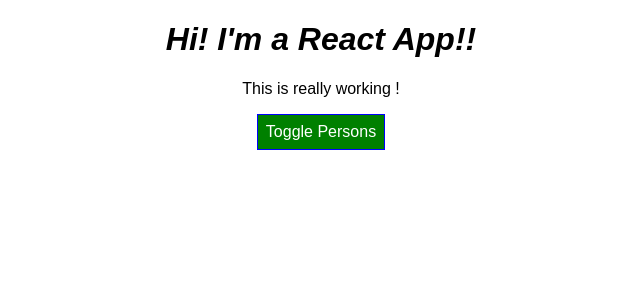
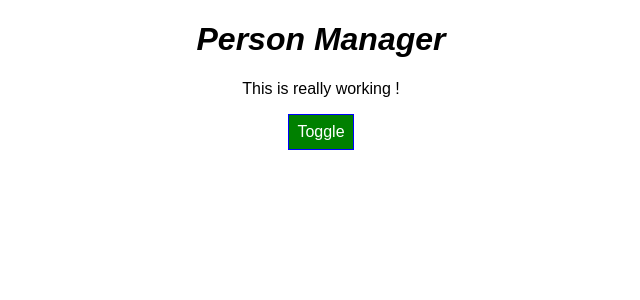
Before and after one commit to MudassirAhmedShaik/myreact, a React (Create React App) app: page / in a window 1280 px wide. Shown: the top 300 px of the page, without its empty margins (319-959 px from the left). Built offline with nearby package versions, Linux system fonts and the light colour scheme.

Commit message:
11 Mar 2020- 1

```diff
--- a/src/components/Cockpit/Cockpit.js
+++ b/src/components/Cockpit/Cockpit.js
@@ -0,0 +1,28 @@
+import React from "react";
+import classes from "./Cockpit.module.css";
+
+const Cockpit = props => {
+  const AssinedClasses = [];
+  let btnClass = "";
+  if (props.ShowPersons) btnClass = classes.Red;
+  if (props.persons.length <= 2) AssinedClasses.push(classes.red);
+  if (props.persons.length <= 1) AssinedClasses.push(classes.bold);
+  return (
+    <div className={classes.Cockpit}>
+      <h1 style={{ fontStyle: "italic" }}>{props.title}</h1>
+      <p className={AssinedClasses.join(" ")}>This is really working !</p>
+      {/* <StyledButton */}
+      <button
+        className={btnClass}
+        // alt={this.state.showPersons}
+        onClick={props.clicked}
+      >
+        {" "}
+        Toggle
+      </button>
+      {/* </StyledButton> */}
+    </div>
+  );
+};
+
+export default Cockpit;
--- /dev/null
+++ b/src/components/Cockpit/Cockpit.module.css
@@ -0,0 +1,35 @@
+/* .App {
+  font-family: sans-serif;
+  text-align: center;
+} */
+
+.red {
+  color: red;
+}
+
+.bold {
+  font-weight: bold;
+}
+
+.Cockpit button {
+  background-color: green;
+  color: white;
+  border: 1px solid blue;
+  font: inherit;
+  padding: 8px;
+  cursor: pointer;
+}
+
+.Cockpit button.Red {
+  background-color: red;
+}
+
+.Cockpit button:hover {
+  background-color: lightgreen;
+  color: black;
+}
+
+.Cockpit button.Red:hover {
+  background-color: salmon;
+  color: black;
+}
--- a/src/components/Persons/Person/Person.js
+++ b/src/components/Persons/Person/Person.js
@@ -1,4 +1,4 @@
-import React from "react";
+import React, { Component } from "react";
 // import Radium from "radium";
 // import "./Person.css";
 // import styled from "styled-components";
@@ -17,24 +17,29 @@ import classes from "./Person.module.css";
 //   }
 // `;
 
-const person = props => {
+class Person extends Component {
   // const style = {
   //   "@media(min-width:400px)": { width: "350px" }
   // };
-
+  render() {
     return (
       // <StyledDiv>
       // <div className="Person" style={style}>
       <div className={classes.Person}>
-      <p onClick={props.click}>
-        I'm a {props.name} and my age is {props.age} years old.
+        <p onClick={this.props.click}>
+          I'm a {this.props.name} and my age is {this.props.age} years old.
         </p>
-      <p>{props.children}</p>
-      <input type="text" onChange={props.changed} value={props.name} />
+        <p>{this.props.children}</p>
+        <input
+          type="text"
+          onChange={this.props.changed}
+          value={this.props.name}
+        />
       </div>
       // </StyledDiv>
     );
-};
+  }
+}
 
 // export default Radium(person);
-export default person;
+export default Person;
--- a/src/components/Persons/Persons.js
+++ b/src/components/Persons/Persons.js
@@ -0,0 +1,20 @@
+import React, { Component } from "react";
+import Person from "./Person/Person";
+
+class Persons extends Component {
+  render() {
+    return this.props.persons.map((person, index) => {
+      return (
+        <Person
+          name={person.name}
+          age={person.age}
+          key={person.id}
+          click={() => this.props.clicked(index)}
+          changed={event => this.props.changed(event, person.id)}
+        />
+      );
+    });
+  }
+}
+
+export default Persons;
--- a/src/containers/App.js
+++ b/src/containers/App.js
@@ -1,8 +1,9 @@
 import React, { Component } from "react";
 // import Radium, { StyleRoot } from "radium";
-import "./styles.css";
-import styled from "styled-components";
-import Person from "../components/Persons/Person/Person";
+import classes from "./App.module.css";
+// import styled from "styled-components";
+import Persons from "../components/Persons/Persons";
+import Cockpit from "../components/Cockpit/Cockpit";
 
 /*export default function App(){
   return (
@@ -13,18 +14,18 @@ import Person from "../components/Persons/Person/Person";
   );
 }*/
 
-const StyledButton = styled.button`
-  background-color: ${props => (props.alt ? "red" : "green")};
-  color: white;
-  border: 1px solid blue;
-  font: inherit;
-  padding: 8px;
-  cursor: pointer;
-  &:hover {
-    background-color: ${props => (props.alt ? "salmon" : "lightgreen")};
-    color: black;
-  }
-`;
+// const StyledButton = styled.button`
+//   background-color: ${props => (props.alt ? "red" : "green")};
+//   color: white;
+//   border: 1px solid blue;
+//   font: inherit;
+//   padding: 8px;
+//   cursor: pointer;
+//   &:hover {
+//     background-color: ${props => (props.alt ? "salmon" : "lightgreen")};
+//     color: black;
+//   }
+// `;
 
 class App extends Component {
   state = {
@@ -74,19 +75,11 @@ class App extends Component {
     let personsList = null;
     if (this.state.showPersons) {
       personsList = (
-        <div>
-          {this.state.persons.map((person, index) => {
-            return (
-              <Person
-                name={person.name}
-                age={person.age}
-                key={person.id}
-                click={() => this.deletePersonHandler(index)}
-                changed={event => this.nameChangedHandler(event, person.id)}
-              />
-            );
-          })}
-        </div>
+        <Persons
+          clicked={this.deletePersonHandler}
+          changed={this.nameChangedHandler}
+          persons={this.state.persons}
+        />
       );
       // style.backgroundColor = "red";
       // style["&:hover"] = {
@@ -94,21 +87,19 @@ class App extends Component {
       //   color: "black"
       // };
     }
-    const classes = [];
-    if (this.state.persons.length <= 2) classes.push("red");
-    if (this.state.persons.length <= 1) classes.push("bold");
+    const AssinedClasses = [];
+    if (this.state.persons.length <= 2) AssinedClasses.push(classes.red);
+    if (this.state.persons.length <= 1) AssinedClasses.push(classes.bold);
 
     return (
       // <StyleRoot>
-      <div className="App">
-        <h1 style={{ fontStyle: "italic" }}>Hi! I'm a React App!!</h1>
-        <p className={classes.join(" ")}>This is really working !</p>
-        <StyledButton
-          alt={this.state.showPersons}
-          onClick={this.togglePersonsHandler}
-        >
-          Toggle Persons
-        </StyledButton>
+      <div className={classes.App}>
+        <Cockpit
+          title={this.props.appTitle}
+          ShowPersons={this.state.showPersons}
+          persons={this.state.persons}
+          clicked={this.togglePersonsHandler}
+        />
         {personsList}
       </div>
       // </StyleRoot>
--- a/src/containers/styles.css
+++ b/src/containers/App.module.css
@@ -2,11 +2,3 @@
   font-family: sans-serif;
   text-align: center;
 }
-
-.red{
-color: red
-}
-
-.bold{
-font-weight: bold
-}
--- a/src/index.js
+++ b/src/index.js
@@ -4,4 +4,4 @@ import ReactDOM from "react-dom";
 import App from "./containers/App";
 
 const rootElement = document.getElementById("root");
-ReactDOM.render(<App />, rootElement);
+ReactDOM.render(<App appTitle="Person Manager" />, rootElement);
```
Lines whose indentation alone changed are shown as unchanged.
